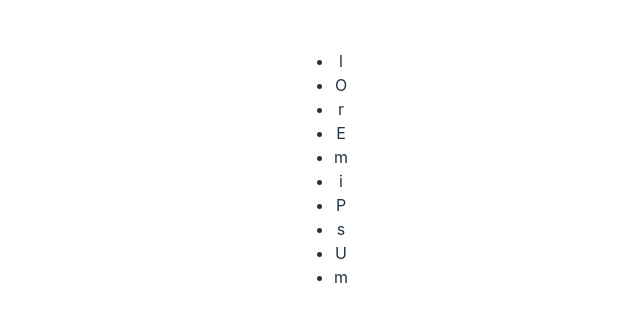
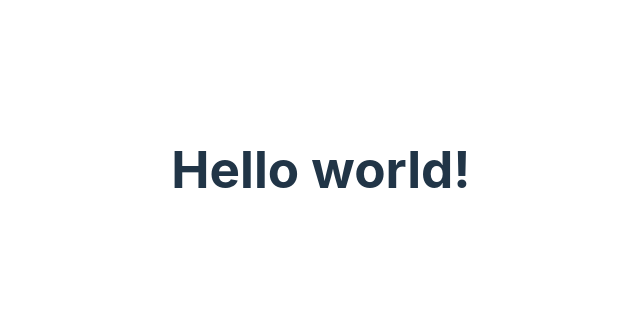
Before and after one commit to MagdalenaTyminska/React-test, a React (Vite) app: page / in a window 1280 px wide. Shown: the part 231-552 px from the top of the page, without its empty margins (319-959 px from the left). Built offline with nearby package versions, Linux system fonts and the light colour scheme.

Commit message:
added class component

```diff
--- a/src/App.tsx
+++ b/src/App.tsx
@@ -1,57 +1,8 @@
-// import { FC } from "react"; //function component
-// import "./App.scss";
-// // import { nanoid } from "nanoid";
+import "./App.scss";
+import { HelloWorld } from "./HelloWorld";
 
-// const App: FC = () => {
-//   const text = "Lorem ipsum";
-//   const textArray = [...text];
-//   const getLetter = textArray
-//     .filter((letter: string) => letter !== " ")
-//     .map((letter: string, index: number) => (
-//       <li key={index}>
-//         {index % 2 === 0
-//           ? letter.toLocaleLowerCase()
-//           : letter.toLocaleUpperCase()}
-//       </li>
-//     )); // konwertowanie do tablicy - dodanie do nowej tablicy
-
-//   return (
-//     <>
-//       <ul>{getLetter}</ul>
-//     </>
-//   );
-// };
-
-// export { App };
-
-import { FC } from "react"; //function component
-import "./App.scss";
-// import { nanoid } from "nanoid";
-
-const App: FC = () => {
-  const text = "Lorem ipsum";
-  const textArray = [...text];
-  const getLetter = (letter: string, index: number) => {
-    if (letter === " ") {
-      return null;
-    }
-
-    if (index % 2 === 0) return letter.toLocaleLowerCase();
-    return letter.toLocaleUpperCase();
-  };
-
-  return (
-    <>
-      <ul>
-        {textArray.map(
-          (letter: string, index: number) =>
-            getLetter(letter, index) !== null && (
-              <li key={index}>{getLetter(letter, index)}</li>
-            )
-        )}
-      </ul>
-    </>
-  );
+const App = () => {
+  return <HelloWorld />;
 };
 
 export { App };
--- /dev/null
+++ b/src/HelloWorld.tsx
@@ -0,0 +1,9 @@
+import { Component } from "react";
+
+class HelloWorld extends Component {
+  render() {
+    return <h1>Hello world!</h1>;
+  }
+}
+
+export { HelloWorld };
```
Also changed, not shown: 3 other files (tests, documents, lock files or other folders).
